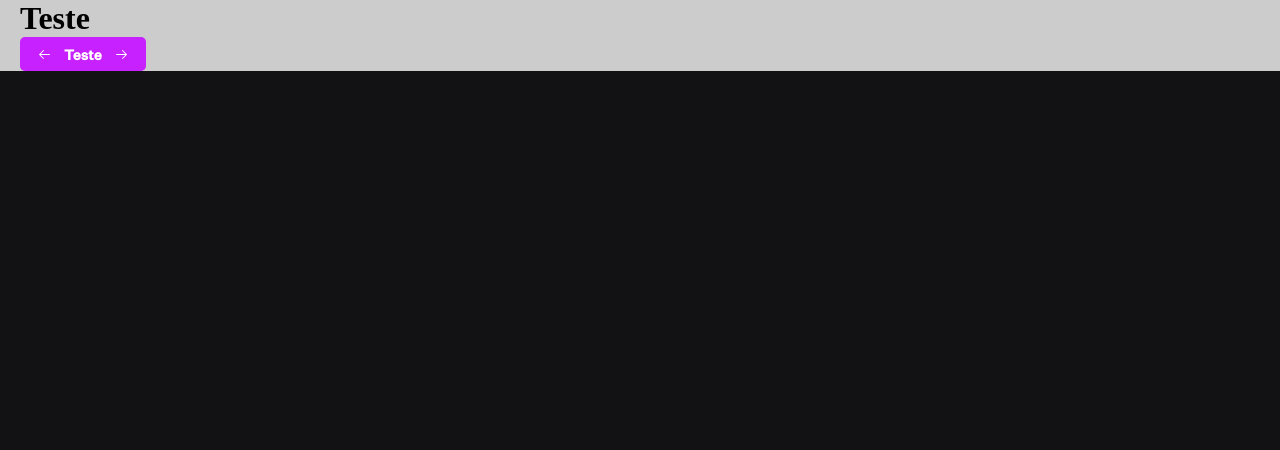
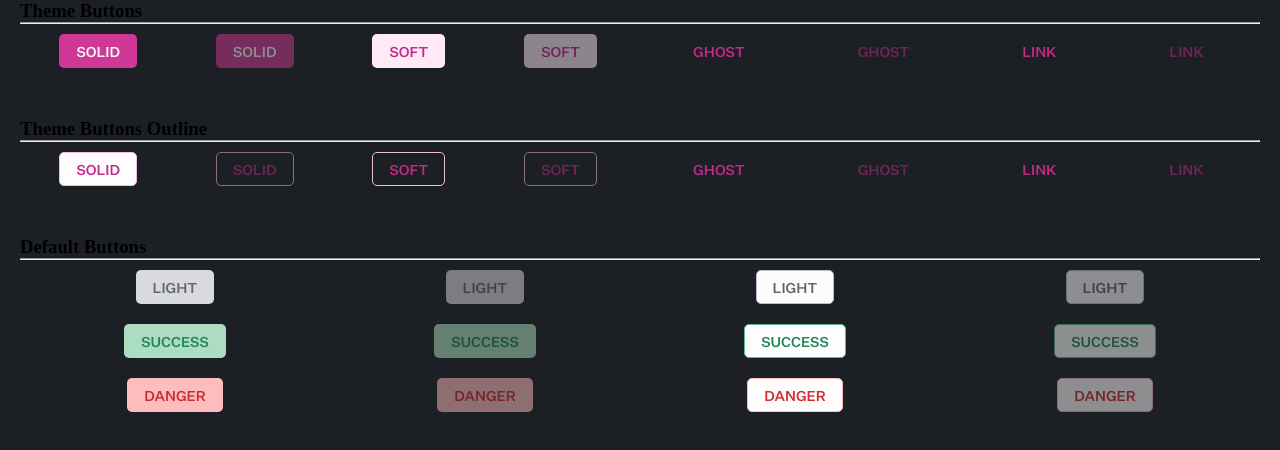
Before and after one commit to ewmapp/react-development, a Next.js app: page / in a window 1280 px wide. Shown: the top 450 px of the page. Built offline with nearby package versions, Linux system fonts and the light colour scheme.

Commit message:
Update colors styles components

```diff
--- a/package.json
+++ b/package.json
@@ -19,6 +19,7 @@
     "eslint-config-prettier": "^8.3.0",
     "eslint-plugin-prettier": "^4.0.0",
     "next": "12.1.0",
+    "next-themes": "^0.1.1",
     "react": "17.0.2",
     "react-dom": "17.0.2"
   },
--- a/packages/styles/src/components/Button.tsx
+++ b/packages/styles/src/components/Button.tsx
@@ -34,46 +34,60 @@ export const Button = css({
   borderRadius: '$sm',
   fontFamily: '$default',
   fontSize: '$sm',
-  fontWeight: '$bold',
+  fontWeight: 500,
   cursor: 'pointer',
   transition: 'background 0.2s ease 0s, box-shadow 0.2s ease 0s',
 
   variants: {
     variant: {
       solid: {
-        backgroundColor: '$color-primary',
+        backgroundColor: '$loSoPrimary',
         color: '$hiContrast',
         '&:hover': {
-          backgroundColor: '$color-primary-light',
+          backgroundColor: '$hiSoPrimary',
         },
       },
       soft: {
-        backgroundColor: '$shape-secondary',
-        color: '$hiContrast',
+        backgroundColor: '$loBgPrimary',
+        color: '$loPrimary',
         '&:hover': {
-          backgroundColor: '$shape-tertiary',
+          backgroundColor: '$hiBgPrimary',
         },
       },
       ghost: {
         backgroundColor: 'transpatent',
-        color: '$hiContrast',
+        color: '$loPrimary',
         '&:hover': {
-          backgroundColor: '$shape-tertiary',
-        },
-      },
-      danger: {
-        backgroundColor: '$shape-secondary',
-        color: '$danger-light',
-        '&:hover': {
-          backgroundColor: '$shape-tertiary',
+          backgroundColor: '$hiBgPrimary',
         },
       },
       link: {
         backgroundColor: 'transpatent',
-        color: '$color-primary',
+        color: '$loPrimary',
         '&:hover': {
-          color: '$color-primary-light',
+          color: '$loPrimary',
           backgroundColor: 'transpatent',
+        },
+      },
+      light: {
+        backgroundColor: '$slate6',
+        color: '$slate11',
+        '&:hover': {
+          backgroundColor: '$slate7',
+        },
+      },
+      success: {
+        backgroundColor: '$green6',
+        color: '$green11',
+        '&:hover': {
+          backgroundColor: '$green7',
+        },
+      },
+      danger: {
+        backgroundColor: '$red6',
+        color: '$red11',
+        '&:hover': {
+          backgroundColor: '$red7',
         },
       },
     },
@@ -115,10 +129,37 @@ export const Button = css({
       variant: 'solid',
       outlined: true,
       css: {
+        color: '$loPrimary',
+        background: '$bgPrimary',
+        borderColor: '$loBdPrimary',
+        '&:hover': {
+          color: '$loPrimary',
+          background: '$loBgPrimary',
+          borderColor: '$hiBdPrimary',
+        },
+      },
+    },
+    {
+      variant: 'soft',
+      outlined: true,
+      css: {
         background: 'none',
-        borderColor: '$color-primary',
+        borderColor: '$loBdPrimary',
         '&:hover': {
-          color: '$hiContrast',
+          background: 'none',
+          borderColor: '$hiBdPrimary',
+        },
+      },
+    },
+    {
+      variant: 'ghost',
+      outlined: true,
+      css: {
+        background: 'none',
+        borderColor: 'none',
+        '&:hover': {
+          background: 'none',
+          borderColor: '$hiBdPrimary',
         },
       },
     },
@@ -128,18 +169,10 @@ export const Button = css({
       disabled: true,
       css: {
         background: 'none',
-        borderColor: '$color-primary',
+        borderColor: '$loBdPrimary',
         '&:hover': {
-          background: 'none',
+          background: '$loBgPrimary',
         },
-      },
-    },
-    {
-      variant: 'soft',
-      outlined: true,
-      css: {
-        background: 'none',
-        borderColor: '$shape-secondary',
       },
     },
     {
@@ -148,9 +181,46 @@ export const Button = css({
       disabled: true,
       css: {
         background: 'none',
-        borderColor: '$shape-secondary',
+        borderColor: '$loBdPrimary',
         '&:hover': {
           background: 'none',
+          borderColor: '$hiBdPrimary',
+        },
+      },
+    },
+    {
+      variant: 'light',
+      outlined: true,
+      css: {
+        background: '$slate1',
+        borderColor: '$slate8',
+        '&:hover': {
+          background: '$slate2',
+          borderColor: '$slate8',
+        },
+      },
+    },
+    {
+      variant: 'success',
+      outlined: true,
+      css: {
+        background: '$green1',
+        borderColor: '$green8',
+        '&:hover': {
+          background: '$green2',
+          borderColor: '$green8',
+        },
+      },
+    },
+    {
+      variant: 'danger',
+      outlined: true,
+      css: {
+        background: '$red1',
+        borderColor: '$red6',
+        '&:hover': {
+          background: '$red2',
+          borderColor: '$red8',
         },
       },
     },
--- a/packages/web/src/index.ts
+++ b/packages/web/src/index.ts
@@ -1,4 +1,14 @@
-import { colors } from '../../colors/src'
+/* import { colors as defaultColors } from '../../colors/src' */
+import {
+  slate,
+  slateDark,
+  pink,
+  pinkDark,
+  red,
+  redDark,
+  green,
+  greenDark,
+} from '@radix-ui/colors'
 import { createStitches, defaultThemeMap } from '@stitches/react'
 import type * as Stitches from '@stitches/react'
 
@@ -19,7 +29,35 @@ export const {
     opacity: 'opacity',
   },
   theme: {
-    colors,
+    colors: {
+      ...slate,
+      ...red,
+      ...pink,
+      ...green,
+
+      bgColor: '$slate12',
+      hiContrast: '$slate1',
+      loContrast: '$slate12',
+
+      // Theme Component Color
+      loPrimary: '$pink11',
+      hiPrimary: '$pink12',
+      bgPrimary: '$pink1',
+
+      // Theme Component Background
+      hiBgPrimary: '$pink5',
+      miBgPrimary: '$pink4',
+      loBgPrimary: '$pink3',
+
+      // Theme Component Border
+      hiBdPrimary: '$pink8',
+      miBdPrimary: '$pink7',
+      loBdPrimary: '$pink6',
+
+      // Theme Component Solid
+      hiSoPrimary: '$pink9',
+      loSoPrimary: '$pink10',
+    },
 
     space: {
       px: '1px',
@@ -57,8 +95,8 @@ export const {
     },
 
     fonts: {
-      default: 'Untitled Sans, sans-serif',
-      highlight: 'Untitled Sans, sans-serif',
+      default: 'Untitled Sans, -apple-system, system-ui, sans-serif',
+      highlight: 'Untitled Sans, -apple-system, system-ui, sans-serif',
       reading: 'Untitled Sans, -apple-system, system-ui, sans-serif',
       code: 'Söhne Mono, menlo, monospace',
     },
@@ -164,5 +202,37 @@ export const {
   },
 })
 
+export const darkTheme = createTheme('dark-theme', {
+  colors: {
+    ...slateDark,
+    ...redDark,
+    ...pinkDark,
+    ...greenDark,
+
+    bgColor: '$slate12',
+    hiContrast: '$slate1',
+    loContrast: '$slate12',
+
+    // Theme Component Color
+    loPrimary: '$pink11',
+    hiPrimary: '$pink12',
+    bgPrimary: '$pink1',
+
+    // Theme Component Background
+    hiBgPrimary: '$pink5',
+    miBgPrimary: '$pink4',
+    loBgPrimary: '$pink3',
+
+    // Theme Component Border
+    hiBdPrimary: '$pink8',
+    miBdPrimary: '$pink7',
+    loBdPrimary: '$pink6',
+
+    // Theme Component Solid
+    hiSoPrimary: '$pink9',
+    loSoPrimary: '$pink10',
+  },
+})
+
 /* export type { VariantProps } from '@stitches/react'
 export type CSS = Stitches.CSS<typeof config> */
--- a/src/pages/_app.tsx
+++ b/src/pages/_app.tsx
@@ -6,7 +6,7 @@ import { globalCss } from '../../packages/web/src'
 const globalStyles = globalCss({
   '*': { margin: 0, padding: 0 },
   body: {
-    backgroundColor: '$color-background',
+    backgroundColor: '$bgColor',
   },
 })
 
--- a/src/pages/index.tsx
+++ b/src/pages/index.tsx
@@ -31,15 +31,137 @@ export default function Home() {
       <Head>
         <title>My page title</title>
       </Head>
-      <Container css={{ backgroundColor: '#ccc' }}>
-        <h1>Teste</h1>
-        <Button
-          size="sm"
-          variant="solid"
-          leftIcon={<ArrowLeftIcon />}
-          rightIcon={<ArrowRightIcon />}
-        >
-          Teste
+
+      <Container>
+        <h3>Theme Buttons</h3>
+        <hr />
+      </Container>
+
+      <Container
+        css={{
+          display: 'flex',
+          flexDirection: 'row',
+          justifyContent: 'space-around',
+          padding: '10px 20px',
+        }}
+      >
+        <Button variant="solid">SOLID</Button>
+        <Button variant="solid" disabled>
+          SOLID
+        </Button>
+        <Button variant="soft">SOFT</Button>
+        <Button variant="soft" disabled>
+          SOFT
+        </Button>
+        <Button variant="ghost">GHOST</Button>
+        <Button variant="ghost" disabled>
+          GHOST
+        </Button>
+        <Button variant="link">LINK</Button>
+        <Button variant="link" disabled>
+          LINK
+        </Button>
+      </Container>
+
+      <Container css={{ marginTop: 40 }}>
+        <h3>Theme Buttons Outline</h3>
+        <hr />
+      </Container>
+
+      <Container
+        css={{
+          display: 'flex',
+          flexDirection: 'row',
+          justifyContent: 'space-around',
+          padding: '10px 20px',
+        }}
+      >
+        <Button variant="solid" outlined>
+          SOLID
+        </Button>
+        <Button variant="solid" outlined disabled>
+          SOLID
+        </Button>
+        <Button variant="soft" outlined>
+          SOFT
+        </Button>
+        <Button variant="soft" outlined disabled>
+          SOFT
+        </Button>
+        <Button variant="ghost" outlined>
+          GHOST
+        </Button>
+        <Button variant="ghost" outlined disabled>
+          GHOST
+        </Button>
+        <Button variant="link">LINK</Button>
+        <Button variant="link" outlined disabled>
+          LINK
+        </Button>
+      </Container>
+
+      <Container css={{ marginTop: 40 }}>
+        <h3>Default Buttons</h3>
+        <hr />
+      </Container>
+
+      <Container
+        css={{
+          display: 'flex',
+          flexDirection: 'row',
+          justifyContent: 'space-around',
+          padding: '10px 20px',
+        }}
+      >
+        <Button variant="light">LIGHT</Button>
+        <Button variant="light" disabled>
+          LIGHT
+        </Button>
+        <Button variant="light" outlined>
+          LIGHT
+        </Button>
+        <Button variant="light" outlined disabled>
+          LIGHT
+        </Button>
+      </Container>
+
+      <Container
+        css={{
+          display: 'flex',
+          flexDirection: 'row',
+          justifyContent: 'space-around',
+          padding: '10px 20px',
+        }}
+      >
+        <Button variant="success">SUCCESS</Button>
+        <Button variant="success" disabled>
+          SUCCESS
+        </Button>
+        <Button variant="success" outlined>
+          SUCCESS
+        </Button>
+        <Button variant="success" outlined disabled>
+          SUCCESS
+        </Button>
+      </Container>
+
+      <Container
+        css={{
+          display: 'flex',
+          flexDirection: 'row',
+          justifyContent: 'space-around',
+          padding: '10px 20px',
+        }}
+      >
+        <Button variant="danger">DANGER</Button>
+        <Button variant="danger" disabled>
+          DANGER
+        </Button>
+        <Button variant="danger" outlined>
+          DANGER
+        </Button>
+        <Button variant="danger" outlined disabled>
+          DANGER
         </Button>
       </Container>
     </Box>
```
Also changed, not shown: 1 other file (tests, documents, lock files or other folders).
